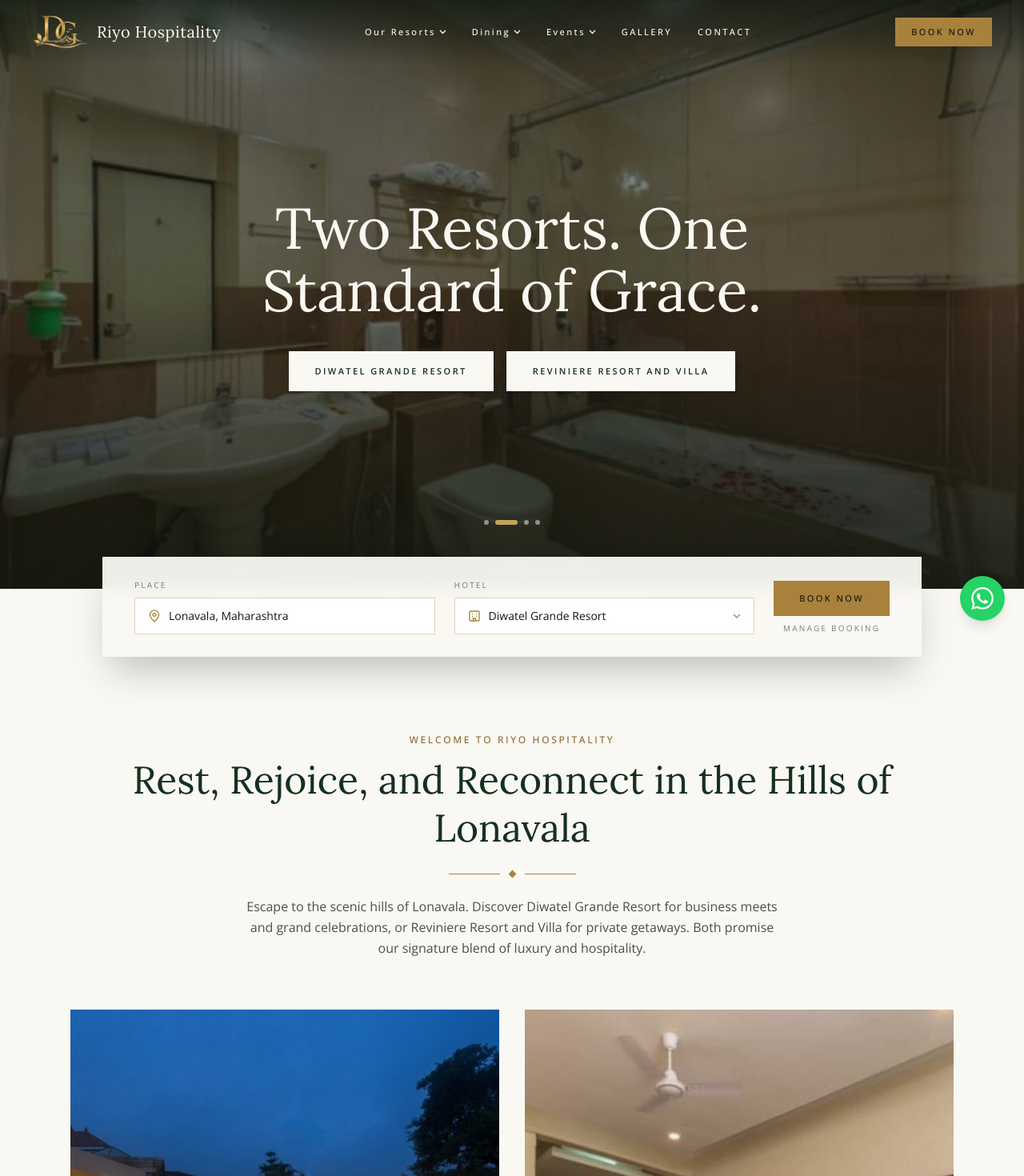
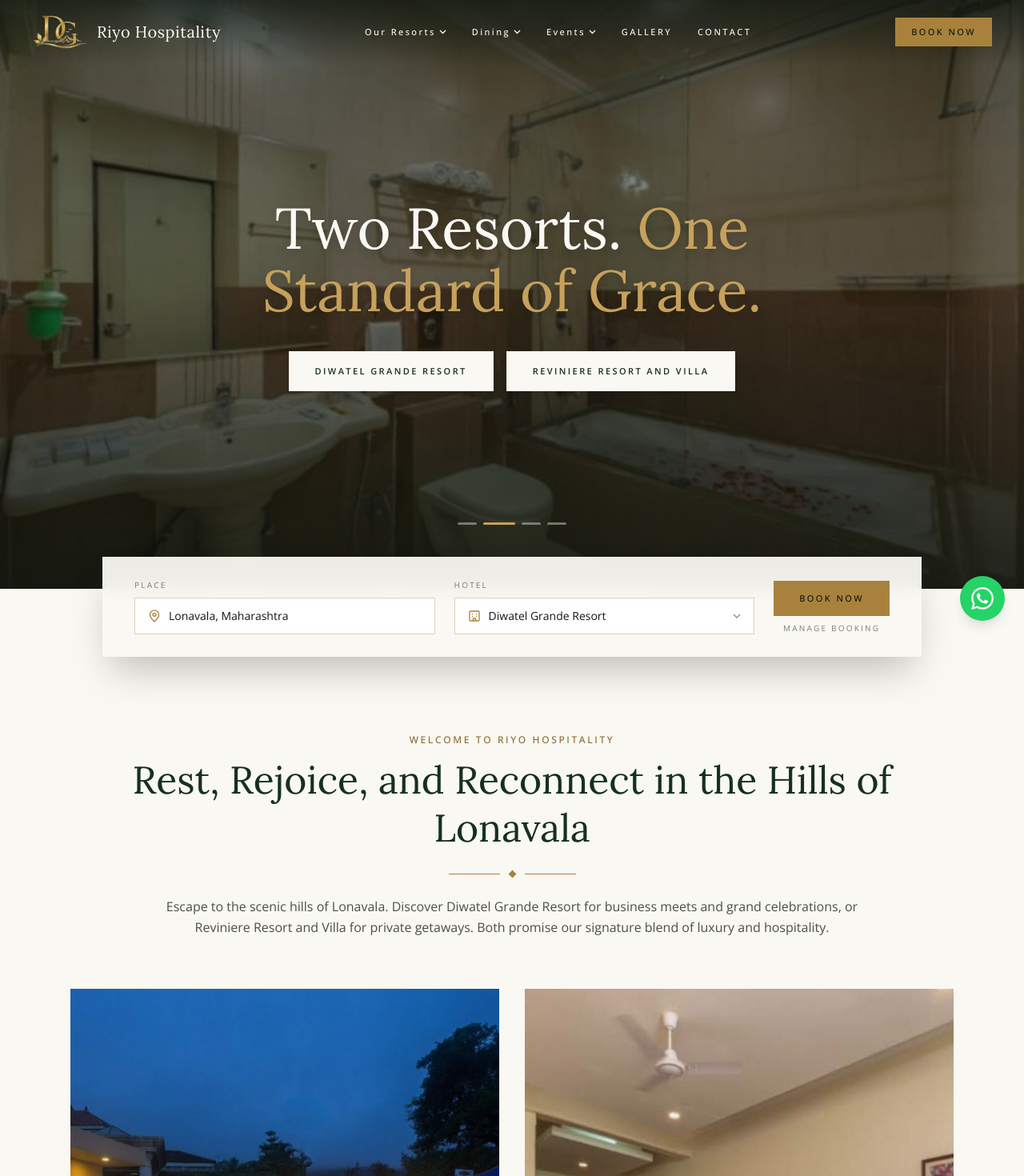
Before and after one commit to sagarkadam7/Diwate, a Next.js app: page / in a window 1280 px wide. Shown: the top 1470 px of the page at 80% size. Built offline with nearby package versions, Linux system fonts and the light colour scheme.

Commit message:
6 commit

```diff
--- a/components/Footer.tsx
+++ b/components/Footer.tsx
@@ -17,7 +17,7 @@
   return (
     <footer id="contact" className="bg-forest text-ivory">
       <div className="mx-auto max-w-6xl px-5 sm:px-6 py-16 sm:py-20">
-        <div className="text-center mb-14">
+        <div className="text-center mb-10">
           <Image
             src="/images/logo/crest-final.png"
             alt="Riyo Hospitality crest"
@@ -26,9 +26,6 @@
             className="h-14 sm:h-16 w-auto object-contain mx-auto mb-5"
           />
           <h2 className="font-display text-3xl sm:text-4xl">Plan Your Stay</h2>
-          <p className="mt-3 text-sm text-ivory/70 font-light max-w-xl mx-auto">
-            Reach out to either resort directly for reservations, events, or day-visit enquiries.
-          </p>
         </div>
 
         <div className="grid gap-10 sm:gap-8 sm:grid-cols-2">
--- a/components/GroupIntro.tsx
+++ b/components/GroupIntro.tsx
@@ -13,7 +13,7 @@
           Rest, Rejoice, and Reconnect in the Hills of Lonavala
         </h2>
         <Divider className="my-6" />
-        <p className="text-[15px] sm:text-base leading-relaxed text-ink/75 font-light max-w-2xl mx-auto">
+        <p className="text-[15px] sm:text-base leading-relaxed text-ink/75 font-light max-w-4xl mx-auto">
           Escape to the scenic hills of Lonavala. Discover Diwatel Grande Resort for business meets and grand celebrations, or Reviniere Resort and Villa for private getaways. Both promise our signature blend of luxury and hospitality.
         </p>
       </div>
--- a/components/Hero.tsx
+++ b/components/Hero.tsx
@@ -34,8 +34,8 @@
       <div className="absolute inset-0 bg-gradient-to-t from-ink/85 via-ink/40 to-ink/60" />
 
       <div className="relative z-10 flex h-full flex-col items-center justify-center px-5 text-center">
-        <h1 className="font-display text-ivory text-[2.5rem] leading-[1.08] sm:text-6xl md:text-7xl max-w-4xl">
-          Two Resorts. One Standard of Grace.
+        <h1 className="font-display text-ivory text-[2.5rem] leading-[1.08] sm:text-6xl md:text-7xl max-w-4xl drop-shadow-lg">
+          Two Resorts. <span className="text-gold">One Standard of Grace.</span>
         </h1>
         <div className="mt-9 flex flex-col sm:flex-row gap-4 w-full max-w-md sm:max-w-none sm:w-auto">
           <a
@@ -59,8 +59,8 @@
             key={i}
             aria-label={`Show slide ${i + 1}`}
             onClick={() => setIndex(i)}
-            className={`h-1.5 rounded-full transition-all ${
-              i === index ? "w-7 bg-gold" : "w-1.5 bg-ivory/50"
+            className={`h-[3px] rounded-full transition-all duration-500 ${
+              i === index ? "w-10 bg-gold" : "w-6 bg-ivory/40 hover:bg-ivory/80"
             }`}
           />
         ))}
```
